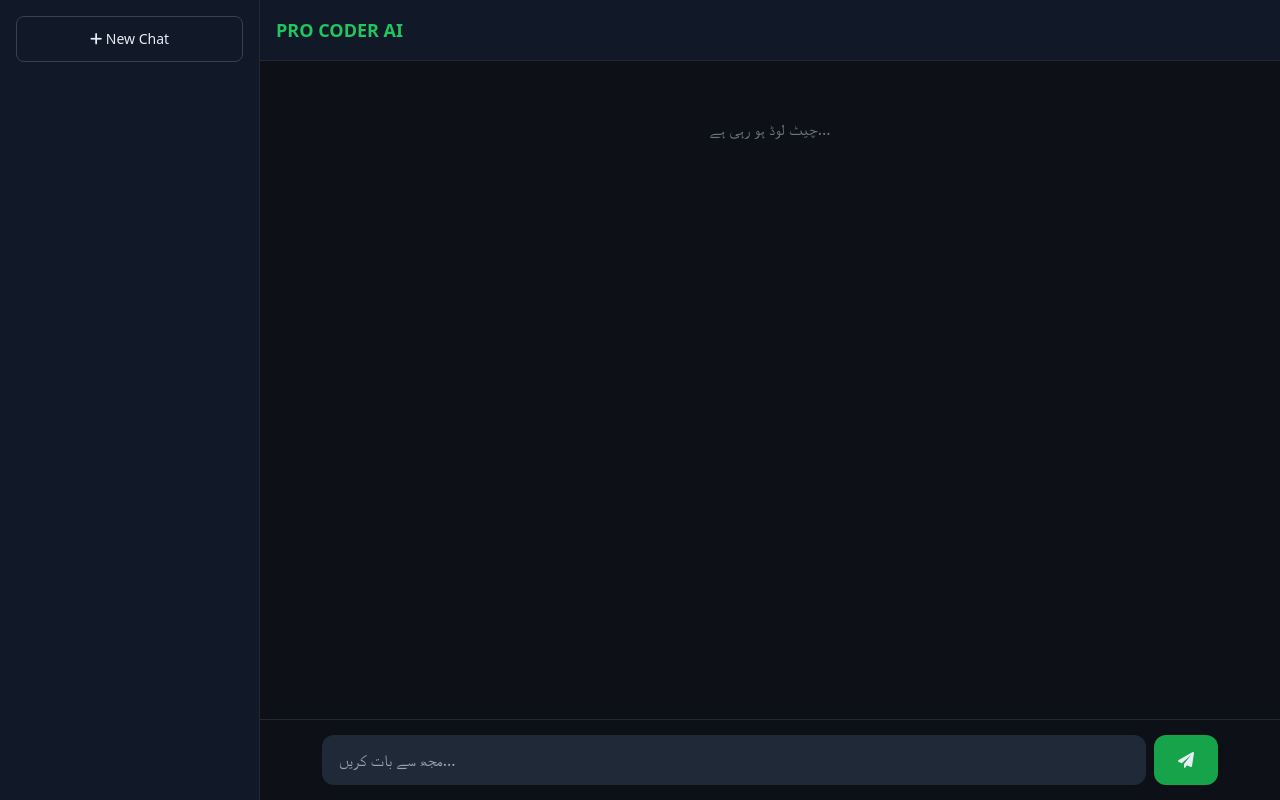
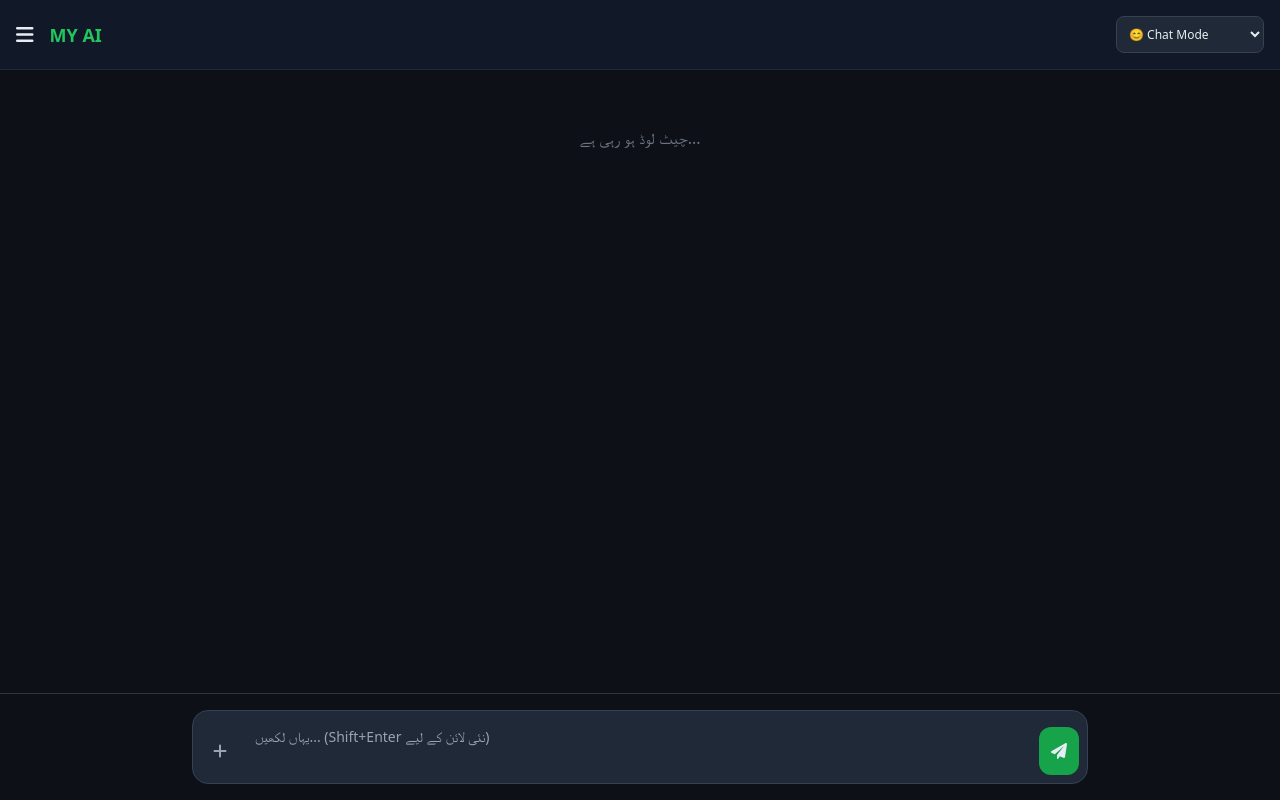
Before and after one commit to marslan-786/Personal-Ai, a website: page public/index.html in a window 1280 px wide. Drawn offline with nearby package versions, Linux system fonts and the light colour scheme; no server answers.

Commit message:
Update index.html

```diff
--- a/public/index.html
+++ b/public/index.html
@@ -10,46 +10,38 @@
     <link rel="stylesheet" href="https://cdnjs.cloudflare.com/ajax/libs/highlight.js/11.8.0/styles/github-dark.min.css">
     <script src="https://cdnjs.cloudflare.com/ajax/libs/highlight.js/11.8.0/highlight.min.js"></script>
     <style>
-        body { background-color: #0d1117; color: #e6edf3; overflow: hidden; }
-        #sidebar { transition: transform 0.3s ease; width: 260px; z-index: 1000; }
-        .sidebar-closed { transform: translateX(-100%); }
-        .chat-container { height: calc(100vh - 140px); overflow-y: auto; }
-        pre { position: relative; background: #161b22; padding: 12px; border-radius: 8px; border: 1px solid #30363d; margin: 10px 0; }
-        .copy-btn { position: absolute; top: 5px; right: 5px; background: #21262d; padding: 4px 8px; border-radius: 4px; cursor: pointer; font-size: 11px; }
-        .dot-loading { display: flex; gap: 4px; padding: 10px; }
-        .dot { width: 8px; height: 8px; background: #22c55e; border-radius: 50%; animation: bounce 1.4s infinite; }
-        @keyframes bounce { 0%, 80%, 100% { transform: scale(0); } 40% { transform: scale(1); } }
-        footer { position: fixed; bottom: 0; right: 0; width: 100%; background: #0d1117; padding: 15px; }
-        @media (min-width: 768px) { footer { width: calc(100% - 260px); } }
+        body { background: #0d1117; color: #e6edf3; overflow: hidden; }
+        .chat-container { height: calc(100vh - 180px); overflow-y: auto; scroll-behavior: smooth; }
+        #user-input { min-height: 50px; max-height: 200px; resize: none; transition: height 0.2s; }
+        .dot-loading { display: flex; gap: 4px; padding: 10px; animation: pulse 1.5s infinite; }
+        @keyframes pulse { 0%, 100% { opacity: 0.5; } 50% { opacity: 1; } }
+        footer { position: fixed; bottom: 0; width: 100%; background: #0d1117; z-index: 100; border-top: 1px solid #30363d; }
     </style>
 </head>
-<body class="flex">
+<body class="flex flex-col h-screen">
 
-    <aside id="sidebar" class="fixed inset-y-0 left-0 bg-gray-900 border-r border-gray-800 flex flex-col p-4 sidebar-closed md:transform-none">
-        <button onclick="newChat()" class="w-full border border-gray-700 p-3 rounded-lg mb-6 hover:bg-gray-800 text-sm">
-            <i class="fas fa-plus"></i> New Chat
-        </button>
-        <div id="history-list" class="flex-1 overflow-y-auto space-y-2 text-sm text-gray-400">
-            </div>
-    </aside>
+    <header class="p-4 border-b border-gray-800 flex justify-between items-center bg-gray-900">
+        <div class="flex items-center gap-4">
+            <button onclick="toggleSidebar()" class="text-xl"><i class="fas fa-bars"></i></button>
+            <h1 class="text-lg font-bold text-green-500">MY AI</h1>
+        </div>
 
-    <div class="flex-1 flex flex-col md:ml-[260px]">
-        <header class="p-4 border-b border-gray-800 flex items-center bg-gray-900 sticky top-0">
-            <button onclick="toggleSidebar()" class="md:hidden mr-4 text-xl"><i class="fas fa-bars"></i></button>
-            <h1 class="text-lg font-bold text-green-500">PRO CODER AI</h1>
-        </header>
+        <select id="mode-selector" class="bg-gray-800 text-xs border border-gray-700 rounded-lg p-2 outline-none focus:border-green-500">
+            <option value="chat">😊 Chat Mode</option>
+            <option value="pro">💻 Pro Coder Mode</option>
+        </select>
+    </header>
 
-        <main id="chat-box" class="flex-1 p-4 chat-container"></main>
+    <main id="chat-box" class="flex-1 p-4 chat-container space-y-6"></main>
 
-        <footer class="border-t border-gray-800">
-            <div class="max-w-4xl mx-auto flex gap-2">
-                <input type="text" id="user-input" placeholder="مجھ سے بات کریں..." class="flex-1 bg-gray-800 rounded-xl px-4 py-3 outline-none focus:border-green-500 border border-transparent">
-                <button onclick="sendMessage()" class="bg-green-600 px-6 py-3 rounded-xl hover:bg-green-500 transition"><i class="fas fa-paper-plane"></i></button>
-            </div>
-        </footer>
-    </div>
-
-    <div id="overlay" onclick="toggleSidebar()" class="fixed inset-0 bg-black/50 hidden z-[900]"></div>
+    <footer class="p-4">
+        <div class="max-w-4xl mx-auto flex items-end gap-2 bg-gray-800 rounded-2xl p-2 border border-gray-700">
+            <button class="p-3 text-gray-400 hover:text-green-500"><i class="fas fa-plus"></i></button>
+            <textarea id="user-input" placeholder="یہاں لکھیں... (Shift+Enter نئی لائن کے لیے)"
+                      class="flex-1 bg-transparent border-none outline-none p-2 text-sm text-white"></textarea>
+            <button onclick="sendMessage()" class="bg-green-600 p-3 rounded-xl hover:bg-green-500"><i class="fas fa-paper-plane"></i></button>
+        </div>
+    </footer>
 
     <script src="script.js"></script>
 </body>
```
